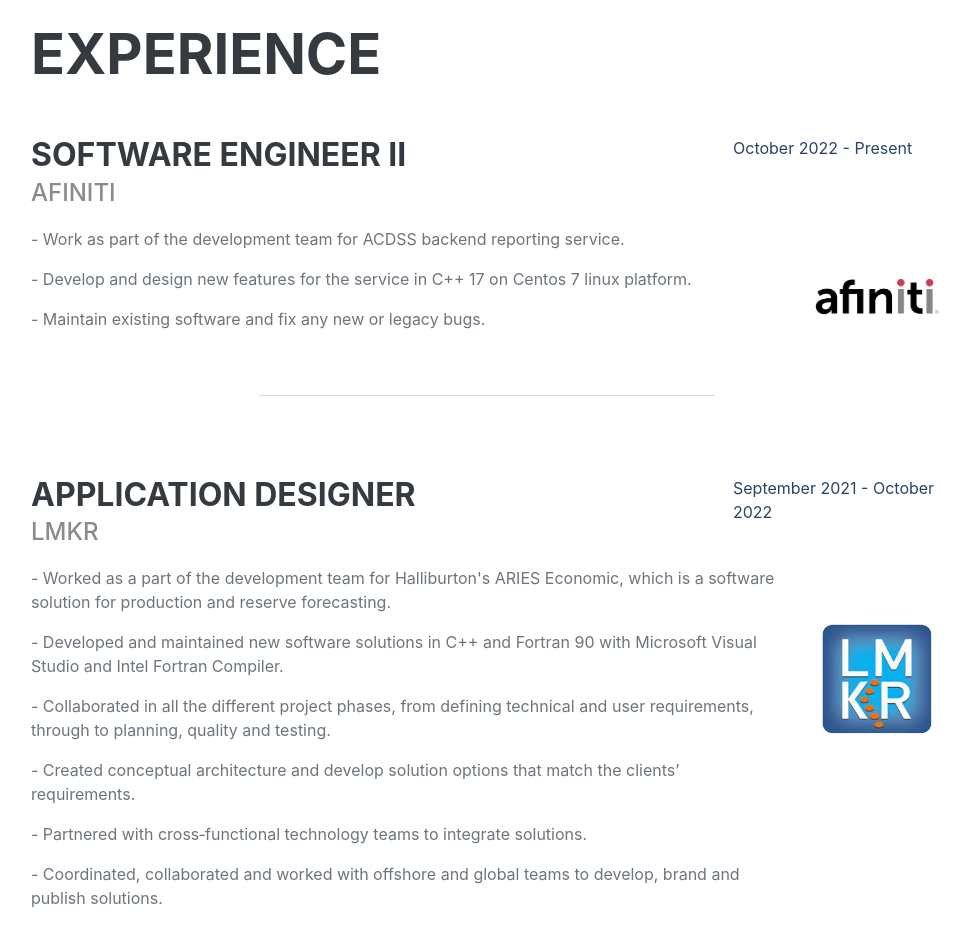
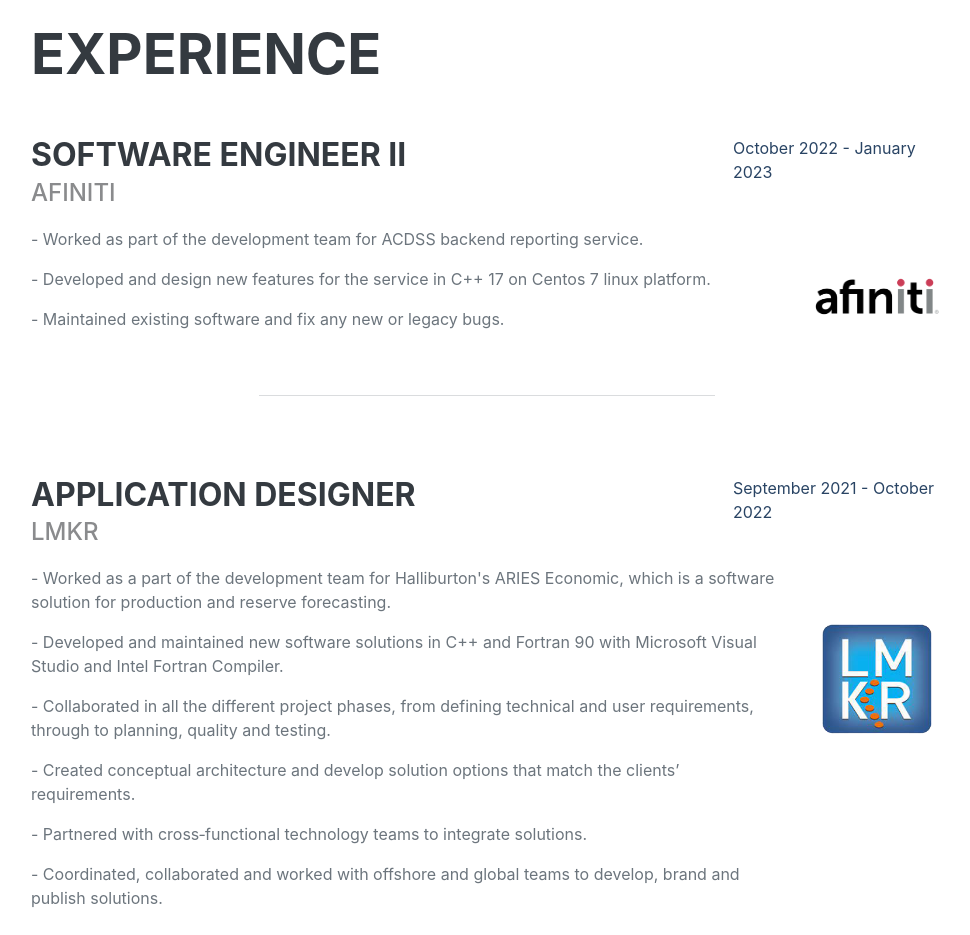
Before and after one commit to saadurr/saadurr.github.io, a plain HTML site: page index.html in a window 1280 px wide. Shown: the part 860-1795 px from the top of the page, without its empty margins (289-1259 px from the left). Drawn offline with nearby package versions, Linux system fonts and the light colour scheme; a web font is replaced by a local one.

Commit message:
Update index.html

```diff
--- a/index.html
+++ b/index.html
@@ -92,13 +92,13 @@
                         </div>
                     </div>
                     <div class="col-md-3 mb-0">
-                        <span class="text-primary">October 2022 - Present</span>
+                        <span class="text-primary">October 2022 - January 2023</span>
                     </div>
 
                     <div class="col-md-10">
-                        <p>- Work as part of the development team for ACDSS backend reporting service.</p>
-                        <p>- Develop and design new features for the service in C++ 17 on Centos 7 linux platform.</p>
-                        <p>- Maintain existing software and fix any new or legacy bugs.</p>
+                        <p>- Worked as part of the development team for ACDSS backend reporting service.</p>
+                        <p>- Developed and design new features for the service in C++ 17 on Centos 7 linux platform.</p>
+                        <p>- Maintained existing software and fix any new or legacy bugs.</p>
                     </div>
                     <div class="col-md-2">
                         <img src="assets/img/work/afiniti.png" class="img-fluid mt-5 d-none d-md-block">
```
